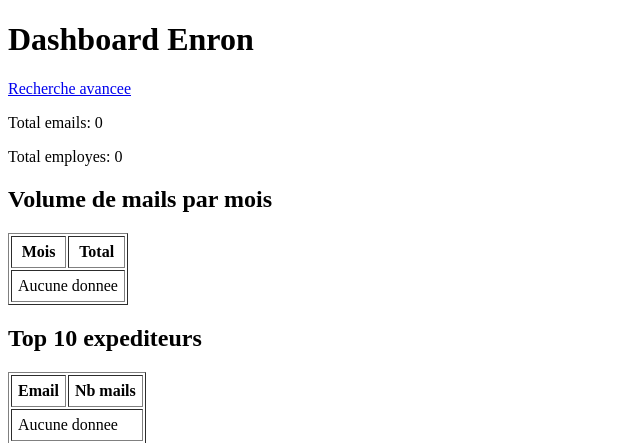
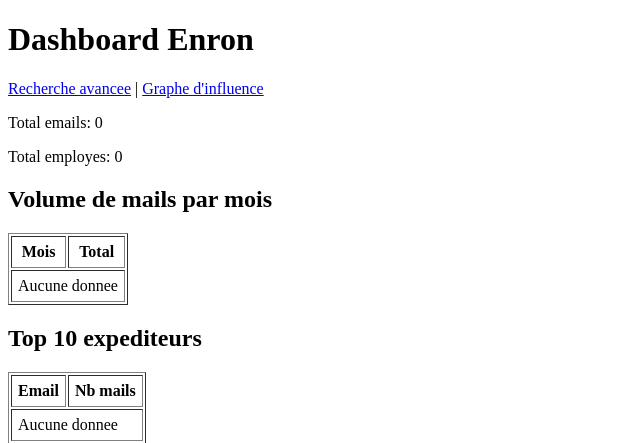
Before and after one commit to WADE57/enron_discovery, a Django app: page / in a window 1280 px wide. Shown: the top 443 px of the page, without its empty margins (0-640 px from the left). Run offline with Django 5.2, Linux system fonts and the light colour scheme; data that the repository does not hold is empty.

Commit message:
modification de polls/templates/dashbord.html

```diff
--- a/polls/templates/dashboard.html
+++ b/polls/templates/dashboard.html
@@ -10,6 +10,8 @@
   <h1>Dashboard Enron</h1>
   <p>
     <a href="/search/">Recherche avancee</a>
+    |
+    <a href="/influence/">Graphe d'influence</a>
   </p>
   <p>Total emails: {{ total_emails }}</p>
   <p>Total employes: {{ total_employees }}</p>
```
